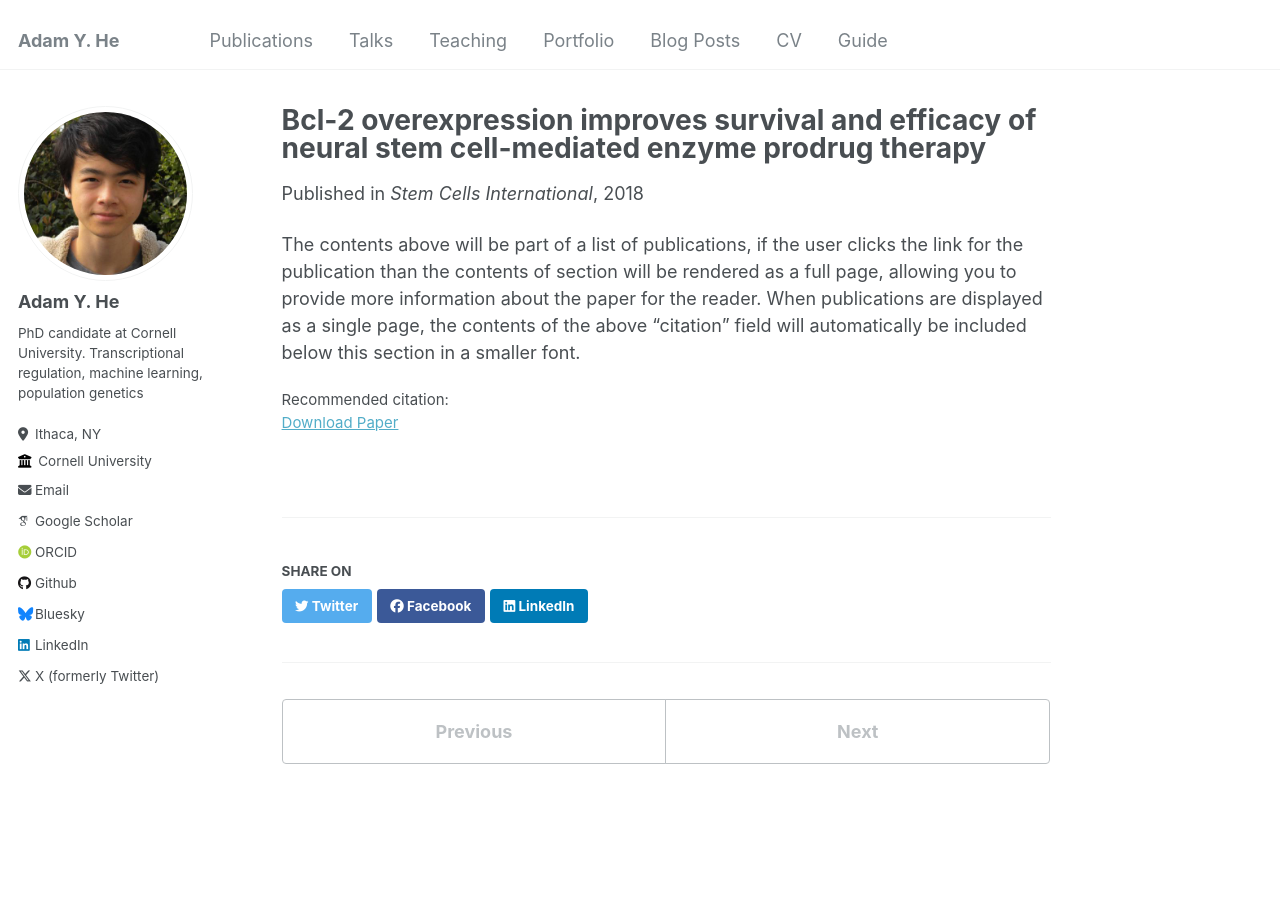
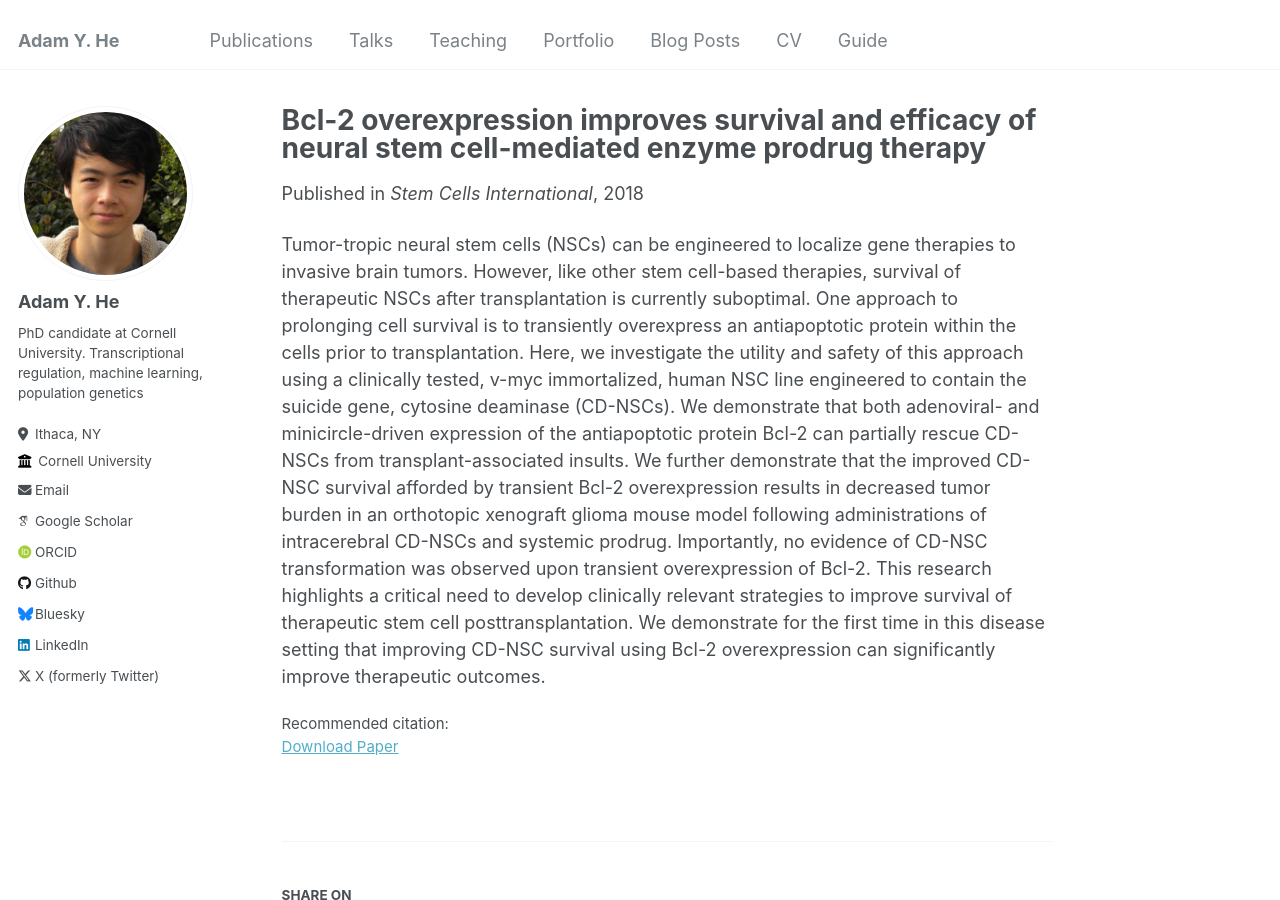
Before and after one commit to adamyhe/adamyhe.github.io, a Jekyll site: the page built from _publications/2018-06-20-Bcl2-overexpression.md, in a window 1280 px wide and 900 px high. Built offline with Jekyll 4.4.1, drawn with Linux system fonts in a browser that asks for light colours; some web fonts are replaced.

Commit message:
Update 2018-06-20-Bcl2-overexpression.md

```diff
--- a/_publications/2018-06-20-Bcl2-overexpression.md
+++ b/_publications/2018-06-20-Bcl2-overexpression.md
@@ -9,4 +9,4 @@ paperurl: 'http://adamyhe.github.io/files/7047496.pdf'
 citation: ''
 ---
 
-The contents above will be part of a list of publications, if the user clicks the link for the publication than the contents of section will be rendered as a full page, allowing you to provide more information about the paper for the reader. When publications are displayed as a single page, the contents of the above "citation" field will automatically be included below this section in a smaller font.
+Tumor-tropic neural stem cells (NSCs) can be engineered to localize gene therapies to invasive brain tumors. However, like other stem cell-based therapies, survival of therapeutic NSCs after transplantation is currently suboptimal. One approach to prolonging cell survival is to transiently overexpress an antiapoptotic protein within the cells prior to transplantation. Here, we investigate the utility and safety of this approach using a clinically tested, v-myc immortalized, human NSC line engineered to contain the suicide gene, cytosine deaminase (CD-NSCs). We demonstrate that both adenoviral- and minicircle-driven expression of the antiapoptotic protein Bcl-2 can partially rescue CD-NSCs from transplant-associated insults. We further demonstrate that the improved CD-NSC survival afforded by transient Bcl-2 overexpression results in decreased tumor burden in an orthotopic xenograft glioma mouse model following administrations of intracerebral CD-NSCs and systemic prodrug. Importantly, no evidence of CD-NSC transformation was observed upon transient overexpression of Bcl-2. This research highlights a critical need to develop clinically relevant strategies to improve survival of therapeutic stem cell posttransplantation. We demonstrate for the first time in this disease setting that improving CD-NSC survival using Bcl-2 overexpression can significantly improve therapeutic outcomes.
```
